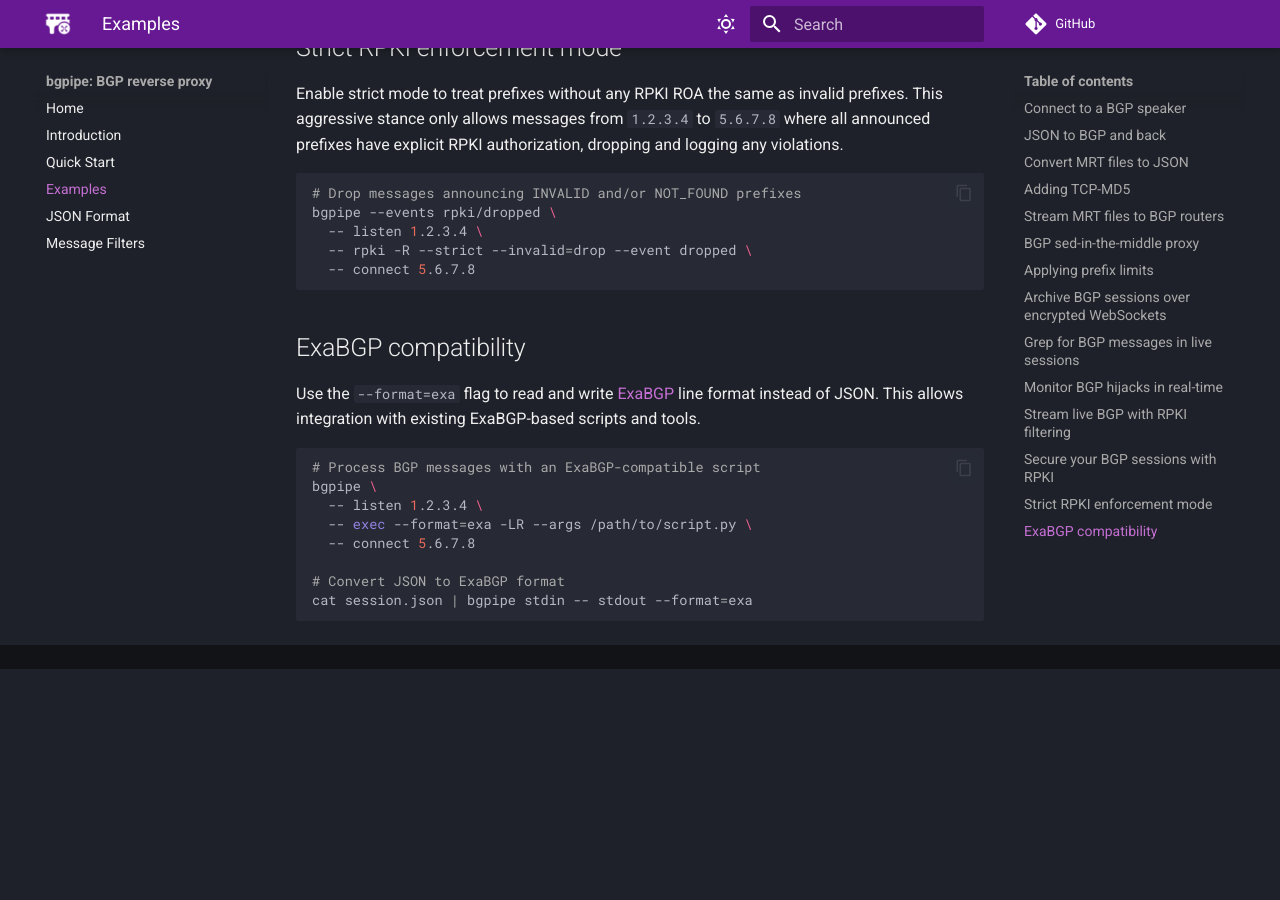
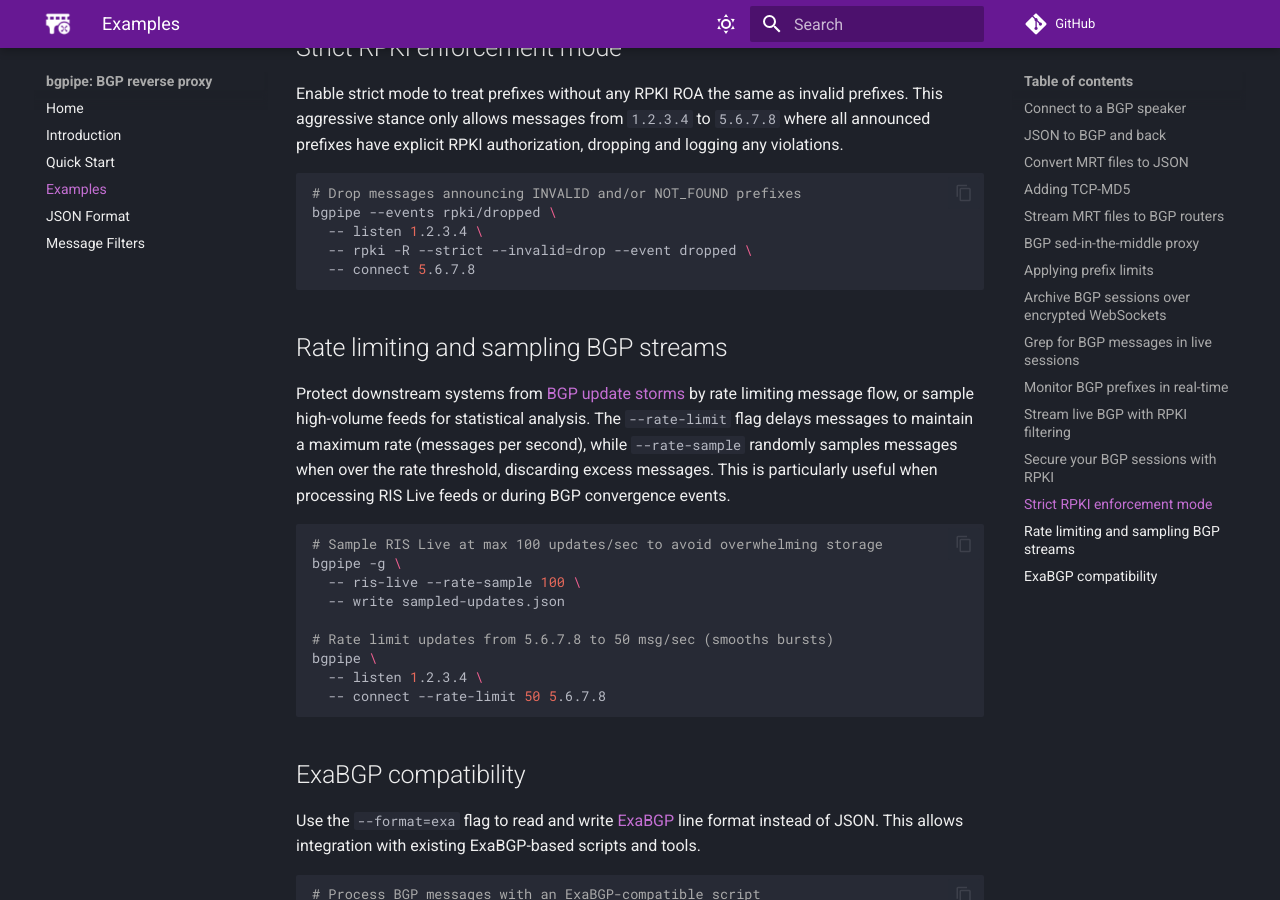
Before and after one commit to bgpfix/bgpipe, an MkDocs documentation site: the page built from docs/examples.md, in a window 1280 px wide and 900 px high, scrolled down 3849 px. Built offline with MkDocs 1.6.1 and Material for MkDocs 9.7.7, drawn with Linux system fonts in a browser that asks for light colours; comment, search, counter and statistics services are not loaded; the version menu is left out; before the commit the page ends 4518 px from its top, so only the background shows below that; some of the changed text lies outside the part shown.

Commit message:
examples

````diff
--- a/docs/examples.md
+++ b/docs/examples.md
@@ -94,7 +94,7 @@ bgpipe \
   -- connect 85.232.240.179
 ```
 
-## Monitor BGP hijacks in real-time
+## Monitor BGP prefixes in real-time
 
 Connect to [RIPE RIS Live](https://ris-live.ripe.net/) to stream real-time BGP updates from many route collectors, and filter for a specific prefix you're monitoring. RIS Live provides a view of the global BGP routing table without needing your own BGP connections - perfect for network security monitoring, research, and troubleshooting.
 
@@ -143,6 +143,22 @@ bgpipe --events rpki/dropped \
   -- connect 5.6.7.8
 ```
 
+## Rate limiting and sampling BGP streams
+
+Protect downstream systems from [BGP update storms](https://www.cidr-report.org/as2.0/#Leak-Statistics) by rate limiting message flow, or sample high-volume feeds for statistical analysis. The `--rate-limit` flag delays messages to maintain a maximum rate (messages per second), while `--rate-sample` randomly samples messages when over the rate threshold, discarding excess messages. This is particularly useful when processing RIS Live feeds or during BGP convergence events.
+
+```bash
+# Sample RIS Live at max 100 updates/sec to avoid overwhelming storage
+bgpipe -g \
+  -- ris-live --rate-sample 100 \
+  -- write sampled-updates.json
+
+# Rate limit updates from 5.6.7.8 to 50 msg/sec (smooths bursts)
+bgpipe \
+  -- listen 1.2.3.4 \
+  -- connect --rate-limit 50 5.6.7.8
+```
+
 ## ExaBGP compatibility
 
 Use the `--format=exa` flag to read and write [ExaBGP](https://github.com/Exa-Networks/exabgp) line format instead of JSON. This allows integration with existing ExaBGP-based scripts and tools.
````
